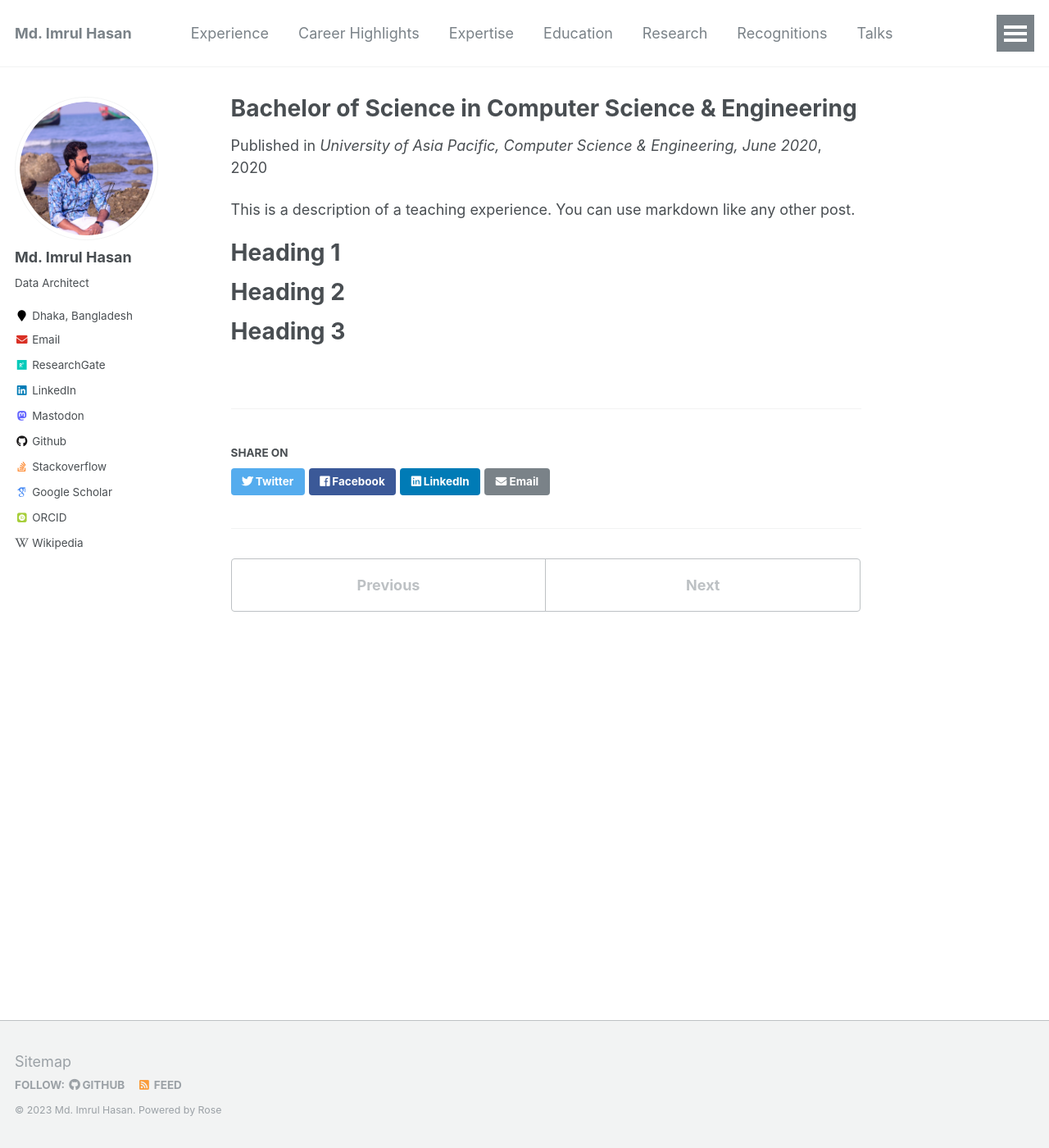
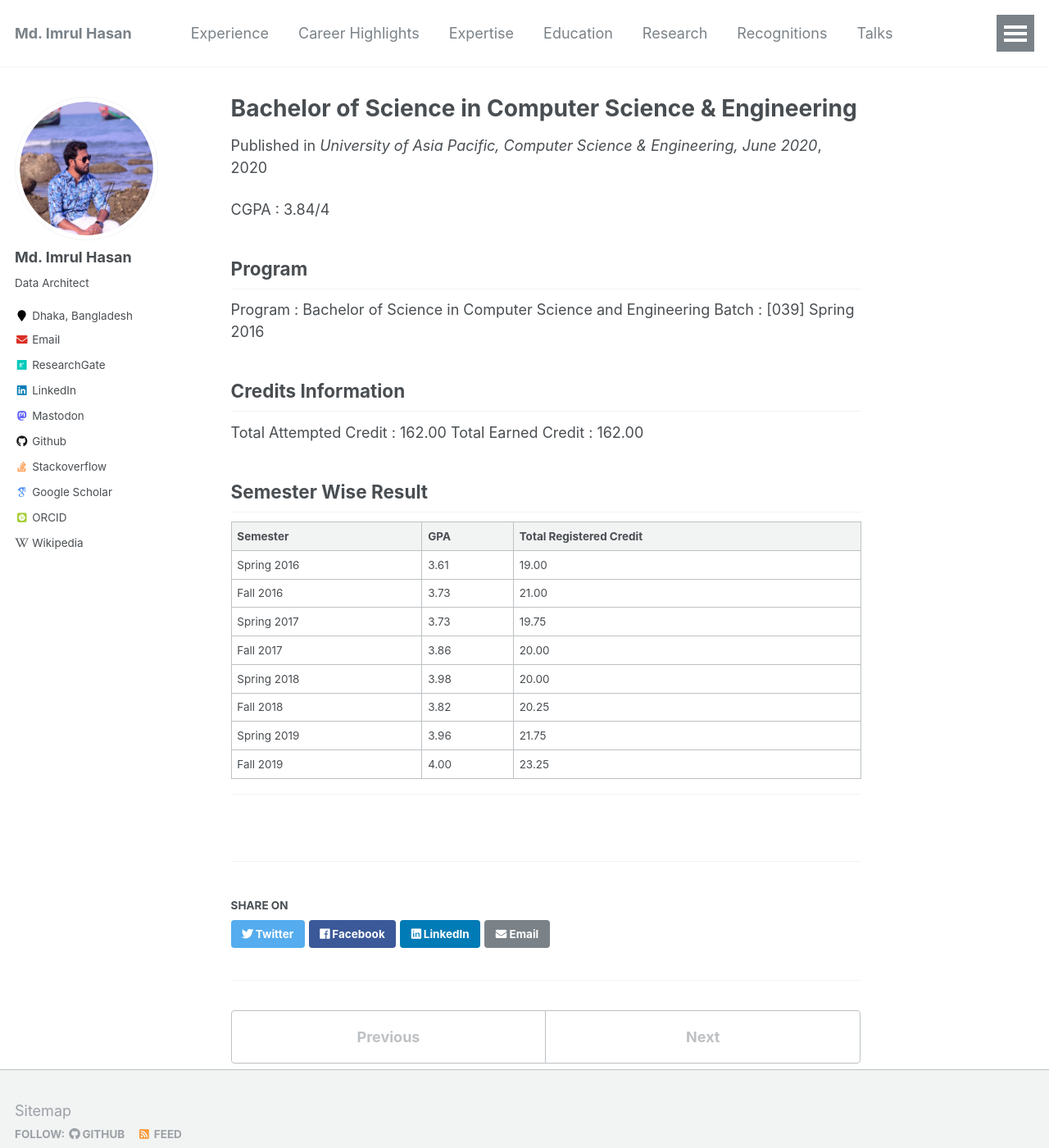
Before and after one commit to imrulhasandata/imrulhasandata, a Jekyll site: the page built from _education/2020-bsc.md, in a window 1280 px wide and 1400 px high. Shown: the whole window at 82% size. Built offline with Jekyll 4.4.1, drawn with Linux system fonts in a browser that asks for light colours; some web fonts are replaced.

Commit message:
mac: education:

```diff
--- a/_education/2020-bsc.md
+++ b/_education/2020-bsc.md
@@ -8,13 +8,30 @@ date: 2020-06-05
 location: "Dhaka, Bangladesh"
 ---
 
-This is a description of a teaching experience. You can use markdown like any other post.
+CGPA : 3.84/4
 
-Heading 1
-======
+Program
+---
+Program : Bachelor of Science in Computer Science and Engineering
+Batch : [039] Spring 2016
 
-Heading 2
-======
+Credits Information
+---
+Total Attempted Credit : 162.00
+Total Earned Credit : 162.00
 
-Heading 3
-======
+Semester Wise Result
+---
+
+| Semester  | GPA   | Total Registered Credit |
+|-----------|-------|--------------------------|
+| Spring 2016 | 3.61  | 19.00                    |
+| Fall 2016   | 3.73  | 21.00                    |
+| Spring 2017 | 3.73  | 19.75                    |
+| Fall 2017   | 3.86  | 20.00                    |
+| Spring 2018 | 3.98  | 20.00                    |
+| Fall 2018   | 3.82  | 20.25                    |
+| Spring 2019 | 3.96  | 21.75                    |
+| Fall 2019   | 4.00  | 23.25                    |
+
+---
```
Also changed, not shown: Documentation/docx.txt (line endings or trailing spaces).
